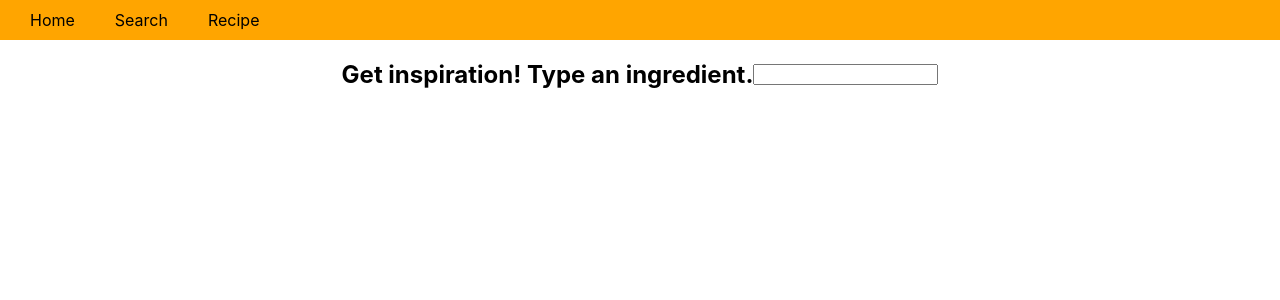
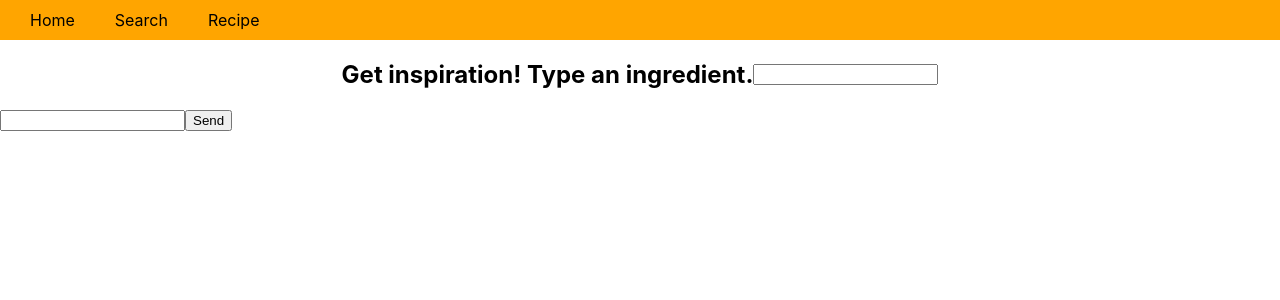
Before and after one commit to aaayumi/food, a React (Create React App) app: page /search in a window 1280 px wide. Shown: the top 300 px of the page. Built offline with nearby package versions, Linux system fonts and the light colour scheme; what robot3 would draw is missing.

Commit message:
useRef example added

```diff
--- a/src/Home.js
+++ b/src/Home.js
@@ -57,24 +57,24 @@ function Home() {
     const disabledButton = state === 'loading' || state === 'loaded';
     const API_KEY = process.env.REACT_APP_API_KEY
 
-    // const res = useFetch(`https://api.spoonacular.com/food/jokes/random?apiKey=${API_KEY}`, {})
-    // if (!res.response) {
-    //     return <div>Loading...</div>
-    // }
-    // const data = res.response
-
-    // eslint-disable-next-line react-hooks/rules-of-hooks
     const [count, dispatch] = useReducer(
         reducer,
         0
     )
+
+    const res = useFetch(`https://api.spoonacular.com/food/jokes/random?apiKey=${API_KEY}`, {})
+    if (!res.response) {
+        return <div>Loading...</div>
+    }
+    const data = res.response
+
     return (
         <div className="Home">
             <h2>{count}</h2>
             <button onClick={() => dispatch('increment')}>plus</button>
             <button onClick={() => dispatch('decrement')}>minus</button>
             <button onClick={() => dispatch('reset')}>minus</button>
-             {/*<h2>{data.text}</h2>*/}
+             <h2>{data.text}</h2>
             {state === 'loading' ? (
                 <div>Loading users...</div>
             ) : state === 'loaded' ? (
--- a/src/Search.js
+++ b/src/Search.js
@@ -1,13 +1,18 @@
-import React, { useState, useEffect } from 'react';
+import React, { useState, useRef } from 'react';
+import SearchInput from "./SearchInput";
 import './Search.css';
 
 function Search() {
     const [data, setData] = useState();
     const [search, setSearch] = useState();
+    const [message, setMessage] = useState();
     const API_KEY = process.env.REACT_APP_API_KEY
+    const textInputRef = useRef(null);
+    const sentMessage = useRef(0);
 
     const handleSubmit = (e) => {
         e.preventDefault();
+        textInputRef.current.focus();
         fetch(`https://api.spoonacular.com/food/ingredients/search?apiKey=${API_KEY}&query=${search}`)
             .then(data => data.json())
             .then(item => {
@@ -15,11 +20,19 @@ function Search() {
             })
     }
 
+    const sendMessage = () => {
+        if(sentMessage.current === 3) {
+            return alert("Message limit reached")
+        }
+
+        sentMessage.current +=1
+    }
+
     return (
         <div className="Search">
             <form onSubmit={handleSubmit}>
                 <h2>Get inspiration! Type an ingredient.</h2>
-                <input type={`text`} onChange={(e) => setSearch(e.target.value)} />
+                <SearchInput ref={textInputRef} onChange={(e) => setSearch(e.target.value)} />
             </form>
 
             <div className="result">
@@ -28,6 +41,9 @@ function Search() {
                     <li key={i}>{result.name}</li>)
                 }
             </div>
+            <input onChange={(e)=> setMessage(e.target.value)}
+                   value={message} />
+                   <button onClick={sendMessage}>Send</button>
         </div>
     );
 }
--- /dev/null
+++ b/src/SearchInput.js
@@ -0,0 +1,11 @@
+import React from 'react';
+
+const SearchInput = React.forwardRef((props, ref) => {
+    return (
+        <input type='text'
+               ref={ref}
+              />
+    )
+})
+
+export default SearchInput
```
Also changed, not shown: 1 other file (tests, documents, lock files or other folders).
